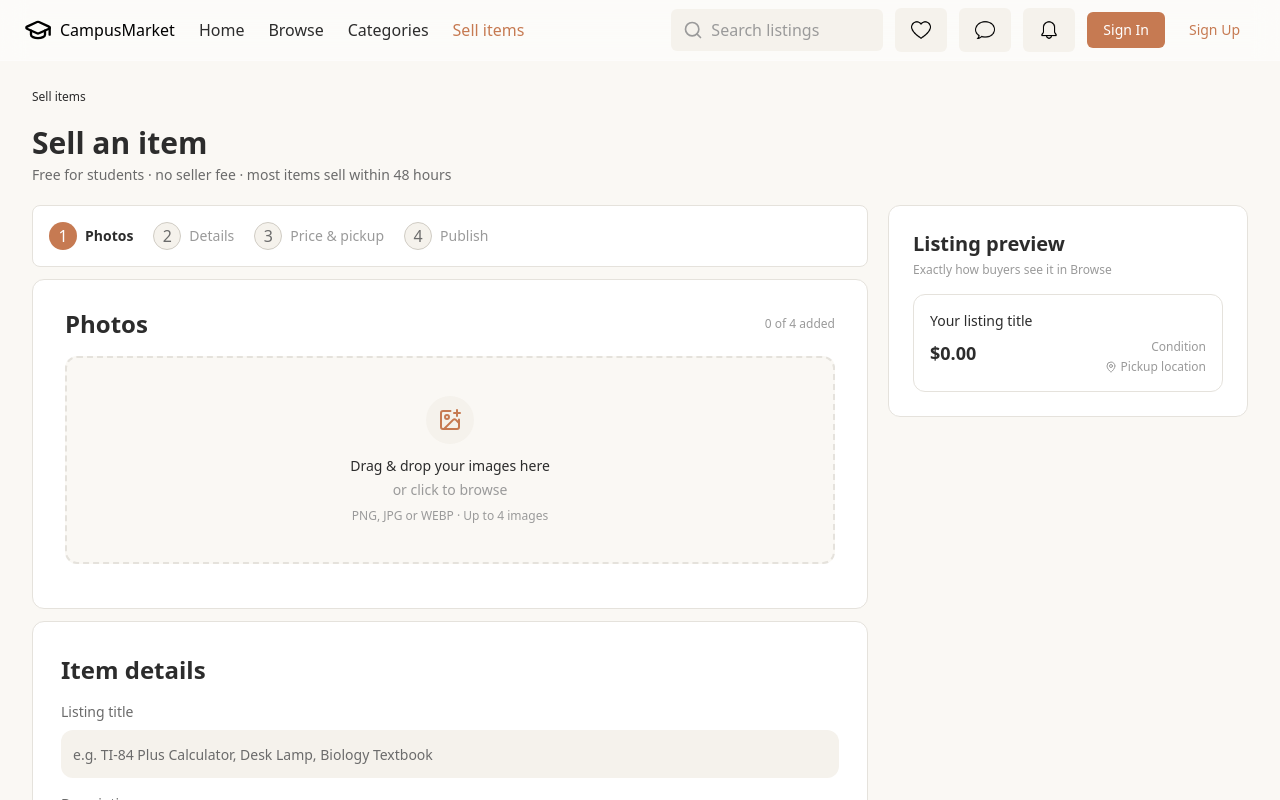
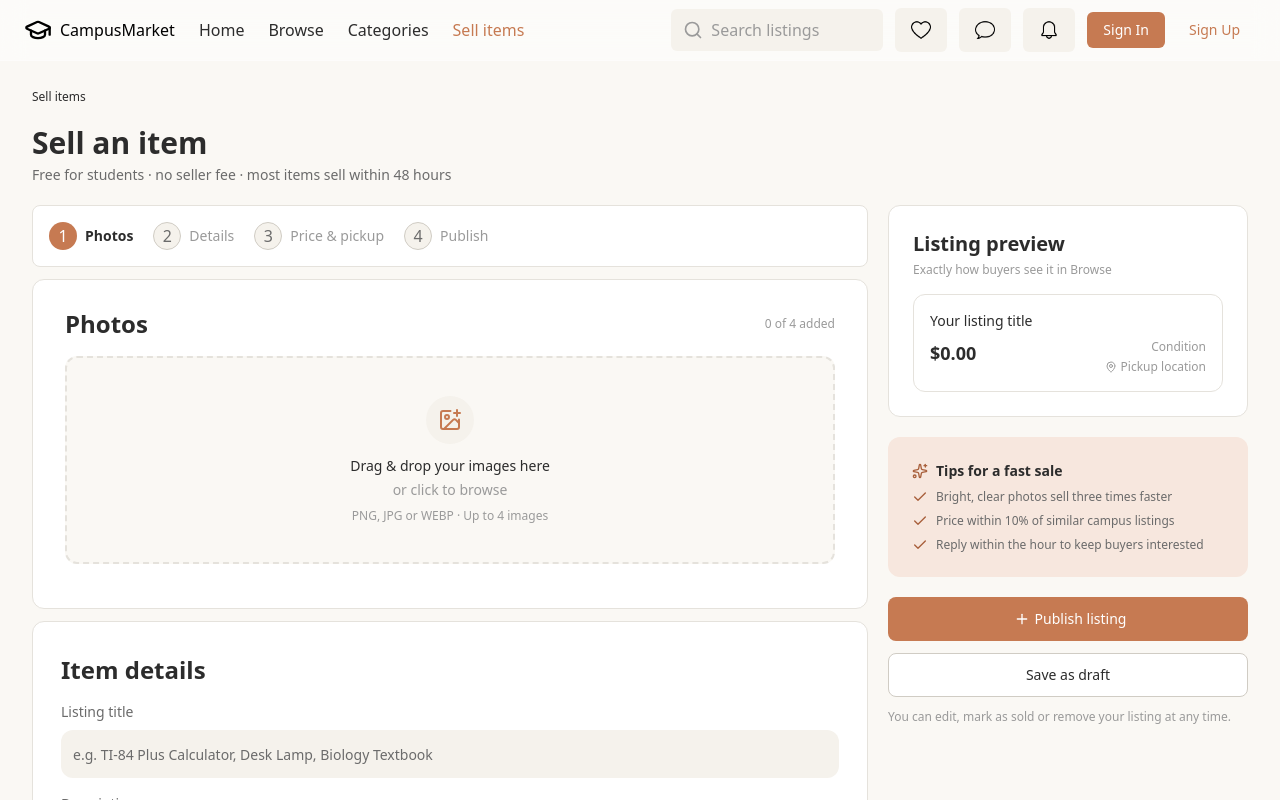
Before and after one commit to olayinkakhalid/CampusMarket, a React (Vite) app: page /sellitems in a window 1280 px wide. Shown: the top 800 px of the page. Built offline with nearby package versions, Linux system fonts and the light colour scheme.

Commit message:
did some adjustment the sellitems page

```diff
--- a/src/pages/sellitems.jsx
+++ b/src/pages/sellitems.jsx
@@ -1,6 +1,6 @@
 import React, { useRef, useState } from 'react'
 import Breadcrumb from '../components/Breadcrumb.jsx'
-import { ImagePlus, ChevronDown, MapPin, Clock } from "lucide-react"
+import { ImagePlus, ChevronDown, MapPin, Clock, Sparkles, Check, Plus } from "lucide-react"
 
 const sellitems = () => {
 
@@ -519,8 +519,11 @@ const sellitems = () => {
             </div>
 
 
+            <div>
+
+
               {/* ================= LISTING PREVIEW ================= */}
-            <div className="lg:sticky lg:top-24">
+              <div>
 
                 <div className="px-5 sm:px-6 py-6 bg-[#FFFFFF] border border-[#E5E2DC] rounded-xl">
 
@@ -598,6 +601,57 @@ const sellitems = () => {
 
               </div>
 
+              <div className='px-5 py-6 bg-[#F7E7DE] mt-5 rounded-xl flex flex-col gap-2'>
+                <div className='flex gap-1 items-center'>
+                  <Sparkles className='h-4 text-[#A85F3B]' />
+
+                  <p className='text-[#2C2C2C] font-bold text-sm'>
+                    Tips for a fast sale
+                  </p>
+                </div>
+
+                <div className='flex gap-1 items-center'>
+                  <Check className='h-4 text-[#A85F3B]' />
+
+                  <p className='text-[#6B6B6B] text-xs'>
+                    Bright, clear photos sell three times faster
+                  </p>
+                </div>
+
+                <div className='flex gap-1 items-center'>
+                  <Check className='h-4 text-[#A85F3B]' />
+
+                  <p className='text-[#6B6B6B] text-xs'>
+                    Price within 10% of similar campus listings
+                  </p>
+                </div>
+
+                <div className='flex gap-1 items-center'>
+                  <Check className='h-4 text-[#A85F3B]' />
+
+                  <p className='text-[#6B6B6B] text-xs'>
+                    Reply within the hour to keep buyers interested
+                  </p>
+                </div>
+              </div>
+
+              <div className='mt-5 flex flex-col gap-3'>
+                <button className='flex gap-[1px] w-full h-11 justify-center text-sm bg-[#C67A52] hover:bg-[#A86540] rounded-lg cursor-pointer items-center text-[#FFFFFF] transition-colors duration-200'>
+                  <Plus className='h-4' />
+                  Publish listing
+                </button>
+
+                <button className='flex gap-[1px] w-full h-11 justify-center text-sm bg-[#FFFFFF] hover:bg-[#F5F2EC] border border-[#D0CCC4] rounded-lg cursor-pointer items-center text-[#2C2C2C] transition-colors duration-200'>
+                  Save as draft
+                </button>
+              </div>
+
+              <p className='text-xs text-[#9A9A9A] mt-3'>
+                You can edit, mark as sold or remove your listing at any time.
+              </p>
+
+            </div>
+
           </div>
 
         </div>
```
Lines whose indentation alone changed are shown as unchanged.
